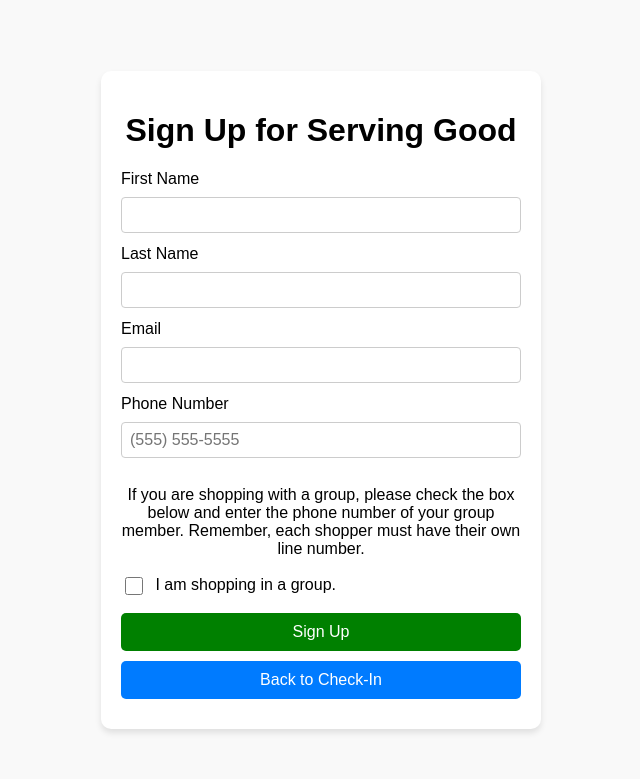
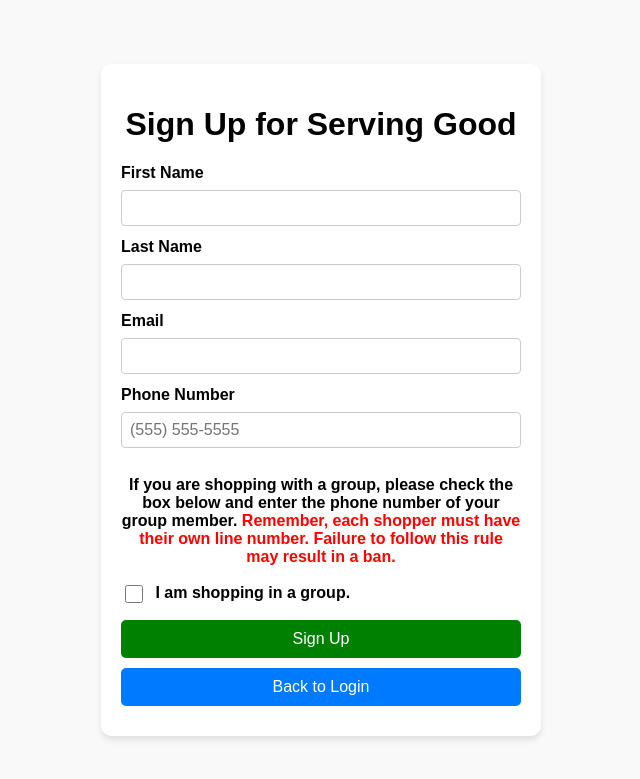
Before and after one commit to 5l8r/ServingGoodCheckInSystem, a Flask app: page /signup in a window 1280 px wide. Shown: the top 779 px of the page, without its empty margins (319-959 px from the left). Run offline with Flask 3, Linux system fonts and the light colour scheme; parts of the project's set-up code (start-up, migrations or seed data) failed here and were passed over.

Commit message:
v1.5.2 - Go back

```diff
--- a/templates/signup.html
+++ b/templates/signup.html
@@ -4,7 +4,7 @@
   <meta charset="UTF-8" />
   <title>Serving Good - Sign Up</title>
   <style>
-    /* Basic layout */
+    /* Match the dimensions from index.html */
     body {
       font-family: Arial, sans-serif;
       background-color: #f9f9f9;
@@ -19,10 +19,11 @@
       max-width: 400px;
       margin: 0 auto;
       padding: 20px;
-      background: #fff;
+      background: white;
       border-radius: 10px;
-      box-shadow: 0 4px 6px rgba(0, 0, 0, 0.1);
+      box-shadow: 0 4px 6px rgba(0,0,0,0.1);
       text-align: center;
+      position: relative;
     }
     label {
       display: block;
@@ -54,10 +55,11 @@
       padding: 10px;
       display: none;
     }
-    /* Show group section when checkbox is checked */
+    /* When checkbox is checked, show group-section */
     #toggle-group:checked ~ .group-section {
       display: block;
     }
+    /* Global button styling */
     button {
       width: 100%;
       padding: 10px 15px;
@@ -66,27 +68,44 @@
       border: none;
       border-radius: 5px;
       cursor: pointer;
-      color: #fff;
+      color: white;
       transition: background-color 0.2s ease-in;
     }
+    /* Sign Up Button */
     #signup-btn {
       background-color: #008000;
     }
     #signup-btn:hover {
       background-color: #006000;
     }
+    /* Back to Login Button */
     #back-to-login {
       background-color: #007bff;
     }
     #back-to-login:hover {
       background-color: #0056b3;
     }
+    /* Make checkbox bigger */
     input[type="checkbox"] {
       width: 18px;
       height: 18px;
       margin-right: 8px;
       vertical-align: middle;
     }
+    label, p {
+      font-size: 16px;
+      margin: 0;
+      display: block;
+    }
+    /* Group shopping message */
+    .group-warning {
+      font-weight: bold;
+      margin: 16px 0;
+    }
+    .group-warning .warning-text {
+      color: red;
+    }
+    /* Spinner style */
     .spinner {
       display: none;
       margin: 20px auto;
@@ -100,6 +119,16 @@
     @keyframes spin {
       0% { transform: rotate(0deg); }
       100% { transform: rotate(360deg); }
+    }
+    form label {
+      font-weight: bold;
+      display: block;
+      margin-bottom: 4px;
+    }
+    #success-div {
+      color: #008000;
+      font-weight: bold;
+      margin-top: 10px;
     }
   </style>
 </head>
@@ -119,10 +148,11 @@
       <label for="phone">Phone Number</label>
       <input type="text" id="phone" name="phone" placeholder="(555) 555-5555" required />
 
+      <!-- Group shopping instructions -->
       <p class="group-warning">
         If you are shopping with a group, please check the box below and enter the phone number of your group member.
         <span class="warning-text">
-          Remember, each shopper must have their own line number.
+          Remember, each shopper must have their own line number. Failure to follow this rule may result in a ban.
         </span>
       </p>
 
@@ -131,6 +161,7 @@
         I am shopping in a group.
       </label>
 
+      <!-- Single group member field (no add button) -->
       <div class="group-section" id="group-section">
         <p style="font-weight: bold;">Group Shopper Phone Number</p>
         <input type="text" id="group-phone" placeholder="Phone Number" />
@@ -139,7 +170,7 @@
       <button type="submit" id="signup-btn">Sign Up</button>
     </form>
 
-    <button id="back-to-login" type="button">Back to Check-In</button>
+    <button id="back-to-login" type="button">Back to Login</button>
 
     <div class="spinner" id="loading-spinner"></div>
     <div id="error-msg" class="error"></div>
@@ -147,38 +178,33 @@
   </div>
 
   <script>
-    // Simple client-side logging (to browser console)
-    function logDebug(...args) {
-      console.log(...args);
-    }
+    const form = document.getElementById("signup-form");
+    const errorDiv = document.getElementById("error-msg");
+    const successDiv = document.getElementById("success-msg");
+    const spinner = document.getElementById("loading-spinner");
+    const backToLoginBtn = document.getElementById("back-to-login");
 
-    // Client-side phone normalization (matches server logic)
-    function frontEndNormalizePhone(raw) {
-      if (!raw) return null;
-      const stripped = raw.replace(/[^\d]/g, "");
-      if (stripped.length === 10) return stripped;
-      if (stripped.length === 11 && stripped.startsWith("1")) return stripped.slice(1);
-      return null;
-    }
-
-    // Toggle group section based on checkbox state.
+    // Toggle the group section automatically based on the checkbox.
     const toggleGroupCheckbox = document.getElementById("toggle-group");
     const groupSection = document.getElementById("group-section");
     toggleGroupCheckbox.addEventListener("change", () => {
       groupSection.style.display = toggleGroupCheckbox.checked ? "block" : "none";
     });
 
-    // "Back to Check-In" button action.
-    const backToLoginBtn = document.getElementById("back-to-login");
+    // "Back to Login" button action.
     backToLoginBtn.addEventListener("click", () => {
       window.location.href = "/";
     });
 
-    // Form submission handler.
-    const form = document.getElementById("signup-form");
-    const errorDiv = document.getElementById("error-msg");
-    const successDiv = document.getElementById("success-msg");
-    const spinner = document.getElementById("loading-spinner");
+    function frontEndNormalizePhone(raw) {
+      if (!raw) return null;
+      const stripped = raw.replace(/[^\d]/g, "");
+      if (stripped.length === 10) return stripped;
+      if (stripped.length === 11 && stripped.startsWith("1")) {
+        return stripped.slice(1);
+      }
+      return null;
+    }
 
     form.addEventListener("submit", async (e) => {
       e.preventDefault();
@@ -195,18 +221,18 @@
       if (toggleGroupCheckbox.checked) {
         const gp = document.getElementById("group-phone").value.trim();
         if (gp) {
-          const normalizedGp = frontEndNormalizePhone(gp);
-          if (!normalizedGp) {
+          const normalized = frontEndNormalizePhone(gp);
+          if (!normalized) {
             errorDiv.textContent = "Invalid group phone number format.";
             spinner.style.display = "none";
             return;
           }
-          if (normalizedGp === frontEndNormalizePhone(phone)) {
+          if (normalized === frontEndNormalizePhone(phone)) {
             errorDiv.textContent = "You cannot add your own phone number as a group member.";
             spinner.style.display = "none";
             return;
           }
-          groupPhone = normalizedGp;
+          groupPhone = normalized;
         }
       }
 
@@ -223,32 +249,28 @@
         return;
       }
 
-      // Build payload exactly as expected.
       const payload = {
         firstName: fname,
         lastName: lname,
         email: email,
         phone: normalizedPhone,
-        groupPhone: groupPhone // Will be empty string if not provided.
+        groupPhone: groupPhone
       };
 
-      logDebug("Payload to send:", payload);
-
       try {
-        // Post the sign-up data to the Flask app.
         const resp = await fetch("/signup", {
           method: "POST",
           headers: { "Content-Type": "application/json" },
           body: JSON.stringify(payload)
         });
         spinner.style.display = "none";
-        // Parse JSON response.
+
         const json = await resp.json();
-        logDebug("Response from /signup:", json);
         if (json.error) {
           errorDiv.textContent = json.error;
           return;
         }
+
         successDiv.textContent = "Successfully signed up! Redirecting...";
         setTimeout(() => {
           window.location.href = "/";
```
